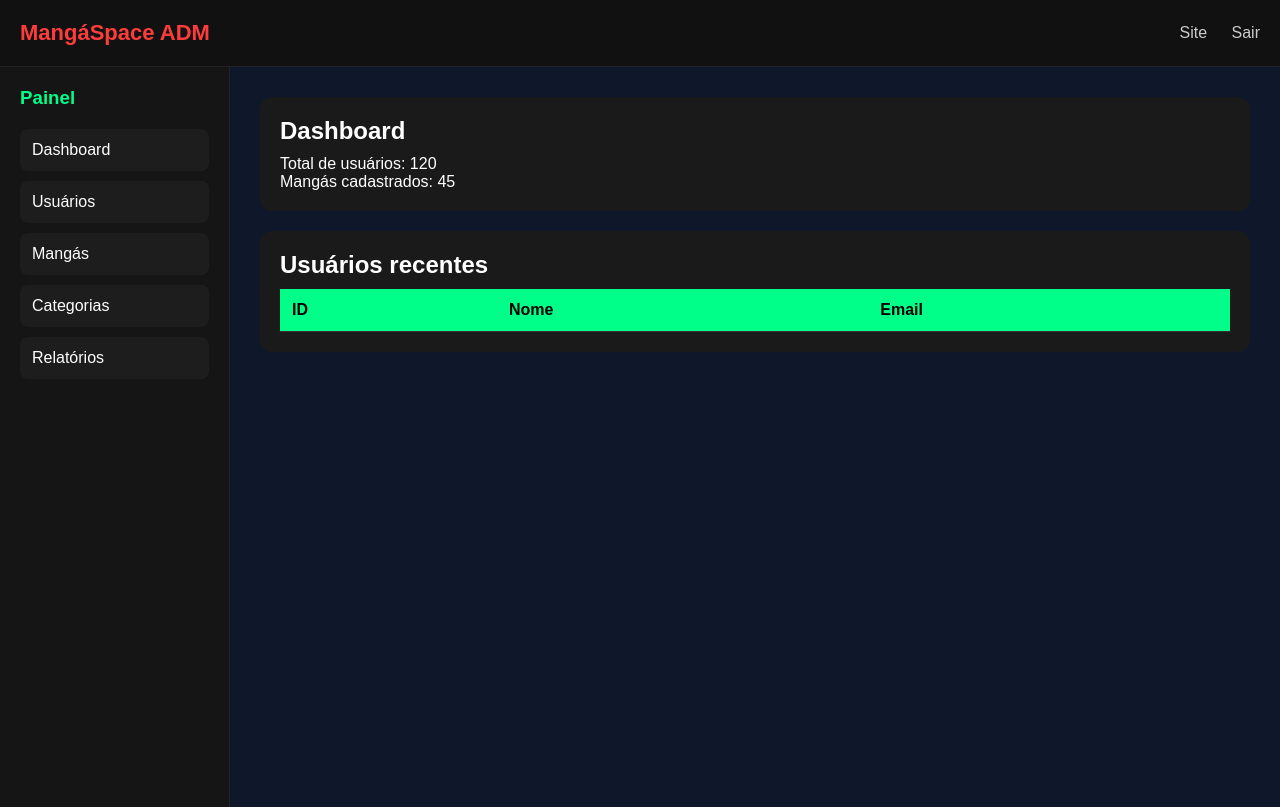
After one commit to maisfree67/MangaSpace, a Flask app: page /adm in a window 1280 px wide. The commit adds this page. Run offline with Flask 3, Linux system fonts and the light colour scheme; a user stored in the database is signed in; lists and menus that the app fills with data are empty.

Commit message:
Add files via upload

```diff
--- a/app/__init__.py
+++ b/app/__init__.py
@@ -1,24 +1,31 @@
-from flask import Flask
+from flask import Flask, session
 from flask_sqlalchemy import SQLAlchemy
 from flask_cors import CORS
+from .model import db, user
 import os
-app = Flask(
-    __name__,
-    template_folder=os.path.join(os.getcwd(), "templates"),
-    static_folder=os.path.join(os.getcwd(), "static")
-)
-db = SQLAlchemy()
+
+
 
 def create_app():
-
-
+    app = Flask(
+        __name__,
+        template_folder=os.path.join(os.getcwd(), "templates"),
+        static_folder=os.path.join(os.getcwd(), "static")
+    )
     app.config["SQLALCHEMY_DATABASE_URI"] = "sqlite:///banco.db"
     app.config["SQLALCHEMY_TRACK_MODIFICATIONS"] = False
 
-    app.secret_key = "segredo123"
+
+    app.secret_key = "PauDuro13cm"
     db.init_app(app)
     CORS(app)
-
+    @app.before_request
+    def G():
+        from flask import g
+        if "usuario_id" in session:
+            g.user = user.query.get(session["usuario_id"])
+        else:
+            g.user = None
     from .routes import main
     from .api import api
     from .auth import auth
--- a/app/api.py
+++ b/app/api.py
@@ -1,11 +1,11 @@
 from flask import Flask, request, jsonify, Blueprint
 from flask_sqlalchemy import SQLAlchemy
 from flask_cors import CORS
-from .model import db, Manga
+from .model import db, manga, user
 
 api = Blueprint("api", __name__)
 
-def convert(manga):
+def convertM(manga):
     return {
         "id": manga.id,
         "titulo": manga.titulo,
@@ -14,19 +14,41 @@ def convert(manga):
         "capitulo": manga.capitulo,
         "genero": manga.genero,
     }
+def convertU(usuario):
+    return {
+        "id": usuario.id,
+        "nome": usuario.nome,
+        "email": usuario.email,
+    }
 @api.route("/manga", methods=["GET"])
 def Busca():
     search = request.args.get("q", "")
     genre = request.args.get("genre", "")
     id = request.args.get("id", "")
 
-    busca = Manga.query
+    busca = manga.query
 
     if search:
-        busca = busca.filter(Manga.titulo.ilike(f"%{search}%"))
+        busca = busca.filter(manga.titulo.ilike(f"%{search}%"))
     if genre:
-        busca = busca.filter(Manga.genero == genre)
+        busca = busca.filter(manga.genero == genre)
     if id:
-        busca = busca.filter(Manga.id == id)
+        busca = busca.filter(manga.id == id)
     mangas = busca.all()
-    return jsonify([convert(m) for m in mangas])
+    return jsonify([convertM(m) for m in mangas])
+@api.route("/user", methods=["GET"])
+def Bu():
+    nome = request.args.get("nome", "")
+    email = request.args.get("email", "")
+    id = request.args.get("id", "")
+
+    Busca = user.query
+
+    if nome:
+        Busca = Busca.filter(user.nome)
+    if email:
+        Busca = Busca.filter(user.email)
+    if id:
+        Busca = Busca.filter(user.id)
+    usuario = Busca.all()
+    return jsonify([convertU(u) for u in usuario])
--- a/app/routes.py
+++ b/app/routes.py
@@ -1,5 +1,5 @@
-from flask import Blueprint, render_template
-from .model import db, Manga
+from flask import Blueprint, render_template,g
+from .model import db, manga
 main = Blueprint("main", __name__)
 
 @main.route("/")
@@ -8,11 +8,19 @@ def index():
 @main.route("/E1")
 def explorar():
     return render_template("explora.html")
-
 @main.route("/L1")
 def login():
     return render_template("login.html")
 @main.route("/manga/<int:id>")
 def ler(id):
-  manga = Manga.query.get_or_404(id)
-  return render_template("manga.html", manga=manga)
+  Manga = manga.query.get_or_404(id)
+  return render_template("manga.html", manga=Manga)
+@main.route("/adm")
+def am():
+    if not g.user:
+        return render_template("login.html")
+    if g.user.admin == True:
+        return render_template("admin.html")
+    else:
+        print(g.user.email)
+        return render_template("index.html")
--- a/static/style.css
+++ b/static/style.css
@@ -612,3 +612,74 @@ body {
         text-align: center;
     }
 }
+/* ADMIN */
+
+.admin-container {
+    display: flex;
+}
+
+.admin-sidebar {
+    width: 230px;
+    background: #151515;
+    height: calc(100vh - 60px);
+    padding: 20px;
+    border-right: 1px solid #222;
+}
+
+.admin-sidebar h3 {
+    margin-bottom: 20px;
+    color: #00ff88;
+}
+
+.admin-sidebar a {
+    display: block;
+    padding: 12px;
+    margin-bottom: 10px;
+    background: #1d1d1d;
+    border-radius: 8px;
+    text-decoration: none;
+    color: white;
+    transition: 0.2s;
+}
+
+.admin-sidebar a:hover {
+    background: #00ff88;
+    color: black;
+}
+
+.admin-content {
+    flex: 1;
+    padding: 30px;
+}
+
+.admin-card {
+    background: #1a1a1a;
+    padding: 20px;
+    border-radius: 12px;
+    margin-bottom: 20px;
+}
+
+.admin-card h2 {
+    margin-bottom: 10px;
+}
+
+.admin-table {
+    width: 100%;
+    border-collapse: collapse;
+}
+
+.admin-table th,
+.admin-table td {
+    padding: 12px;
+    border-bottom: 1px solid #333;
+    text-align: left;
+}
+
+.admin-table th {
+    background: #00ff88;
+    color: black;
+}
+
+.admin-table tr:hover {
+    background: #222;
+}
--- /dev/null
+++ b/templates/admin.html
@@ -0,0 +1,79 @@
+<!DOCTYPE html>
+<html lang="pt-BR">
+<head>
+    <meta charset="UTF-8">
+    <title>Admin - MangáSpace</title>
+    <link rel="stylesheet" href="/static/style.css">
+</head>
+<body>
+
+<header>
+    <div class="logo">MangáSpace ADM</div>
+
+    <nav>
+        <a href="/">Site</a>
+        <a href="/logout">Sair</a>
+    </nav>
+</header>
+
+<div class="admin-container">
+
+    <aside class="admin-sidebar">
+        <h3>Painel</h3>
+
+        <a href="#">Dashboard</a>
+        <a href="#">Usuários</a>
+        <a href="#">Mangás</a>
+        <a href="#">Categorias</a>
+        <a href="#">Relatórios</a>
+    </aside>
+
+    <main class="admin-content">
+
+        <div class="admin-card">
+            <h2>Dashboard</h2>
+            <p>Total de usuários: 120</p>
+            <p>Mangás cadastrados: 45</p>
+        </div>
+
+        <div class="admin-card">
+            <h2>Usuários recentes</h2>
+
+            <table class="admin-table">
+                <thead>
+                    <tr>
+                    <th>ID</th>
+                    <th>Nome</th>
+                    <th>Email</th>
+                    </tr>
+                </thead>
+
+    <tbody id="admin-table"></tbody>
+</table>
+</table>
+
+</div>
+<script>
+    function Carregar(Usua){
+     var bloco = document.getElementById("admin-table")
+        var conta = Usua.slice(0, 20)
+        var html = ""
+        conta.forEach(Usu => {
+            html += `<tr>
+                    <td>${Usu.id}</td>
+                    <td>${Usu.nome}</td>
+                    <td>${Usu.email}</td>
+                </tr>`
+        });
+
+        bloco.innerHTML = html
+    }
+    async function CarregarUsuario(){
+        var busca = await fetch("http://127.0.0.1:5000/api/user")
+        var data = await busca.json()
+        Carregar(data)
+    }
+    CarregarUsuario()
+</script>
+</body>
+</html>
```
Also changed, not shown: app/auth.py (+16 -11 lines), app/model.py (+5 -3 lines), instance/app.py (added, +26 -0 lines), instance/banco.db.
